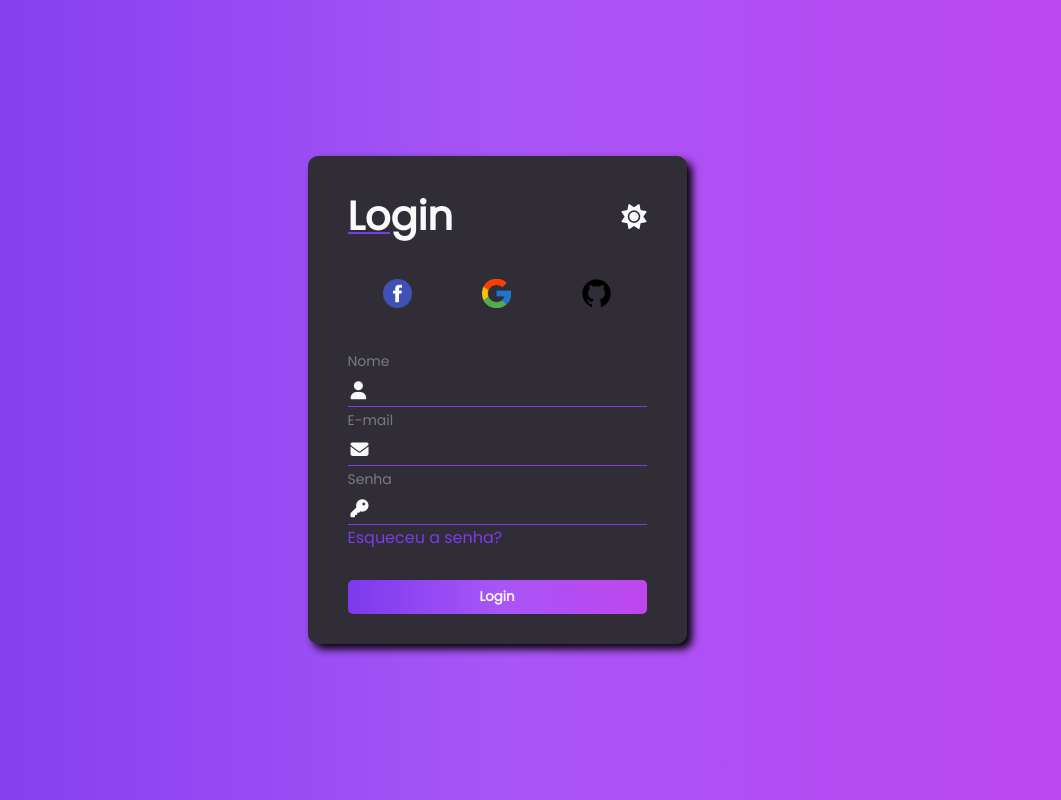
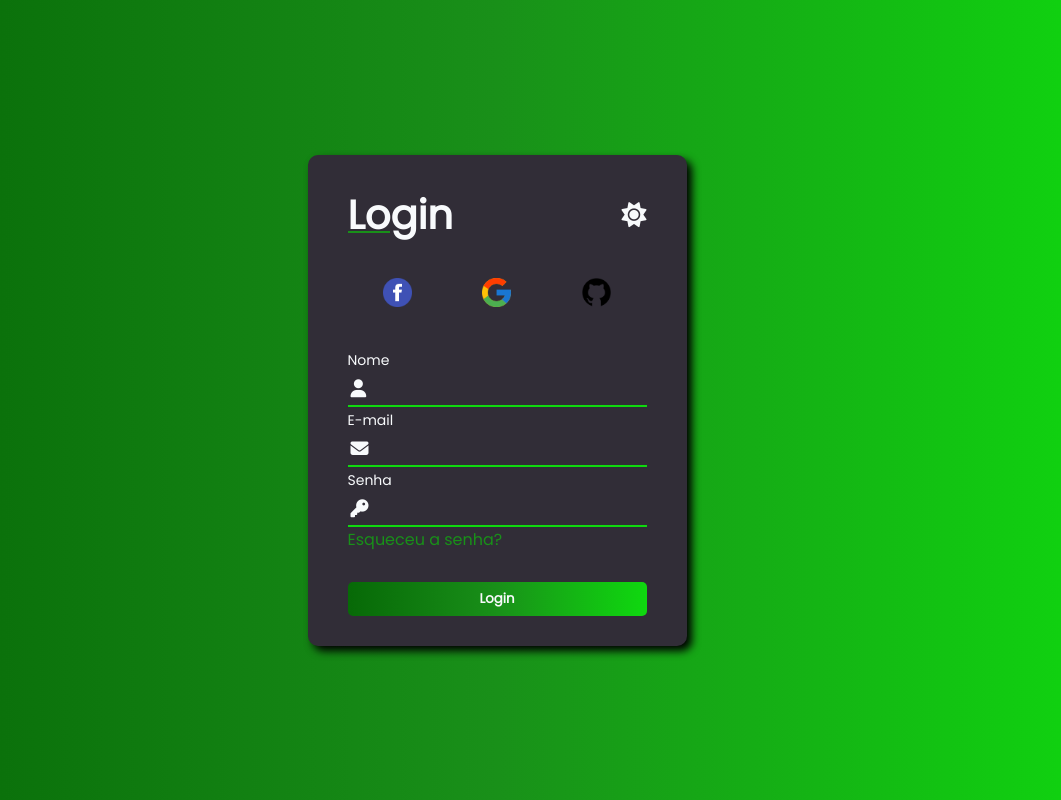
Before and after one commit to rickreisme/LoginFormDarkLight, a plain HTML site: page index.html in a window 1280 px wide. Both pictures are taken after a click on the icon 780 px from the left and 216 px from the top of the page. Shown: the whole page, without its empty margins (143-1204 px from the left). Drawn offline with Linux system fonts and the light colour scheme.

Commit message:
adjustments-color

```diff
--- a/assets/css/style.css
+++ b/assets/css/style.css
@@ -11,7 +11,11 @@
     --c-purple100: #a855f7;
     --c-purple200: #bf46ef;
 
-    --c-gradient: linear-gradient(90deg, var(--c-purple50), var(--c-purple100), var(--c-purple200));
+    --c-green1: #076907;
+    --c-green2: #199019;
+    --c-green3: #0FD90F;
+
+    --c-gradient: linear-gradient(90deg, var(--c-green1), var(--c-green2), var(--c-green3));
 }
 
 *{
@@ -56,7 +60,7 @@
     position: absolute;
     content: '';
     width: 40%;
-    background-color: var(--c-purple50);
+    background-color: var(--c-green2);
     height: 2px;
     bottom: 12px;
 }
@@ -90,7 +94,7 @@
 
 .input-box label{
     font-size: 14px;
-    color: var(--c-dark50);
+    color: var(--c-dark100);
 }
 
 .input-field{
@@ -99,7 +103,7 @@
     gap: 15px;
     padding: 3px;
     cursor: text;
-    border-bottom: 1px solid var(--c-purple50);
+    border-bottom: 2px solid var(--c-green3);
 }
 
 .input-field i{
@@ -121,10 +125,7 @@
 
 #frgt_pswd a{
     text-decoration: none;
-}
-
-#frgt_pswd a:hover{
-    color: var(--c-purple50);
+    color: var(--c-dark100);
 }
 
 #login_btn{
@@ -148,12 +149,13 @@
     animation: lt-dk 0.3s ease;
 }
 
-.dark#login_form .input-field input, .dark#login_form .input-field i{
+.dark#login_form .input-field input, .dark#login_form .input-field i,
+.dark#login_form .input-box label{
     color: var(--c-light50);
 }
 
 .dark#login_form #frgt_pswd a{
-    color: var(--c-purple50);
+    color: var(--c-green2);
 }
 
 .dark#login_form #frgt_pswd a:hover{
```
